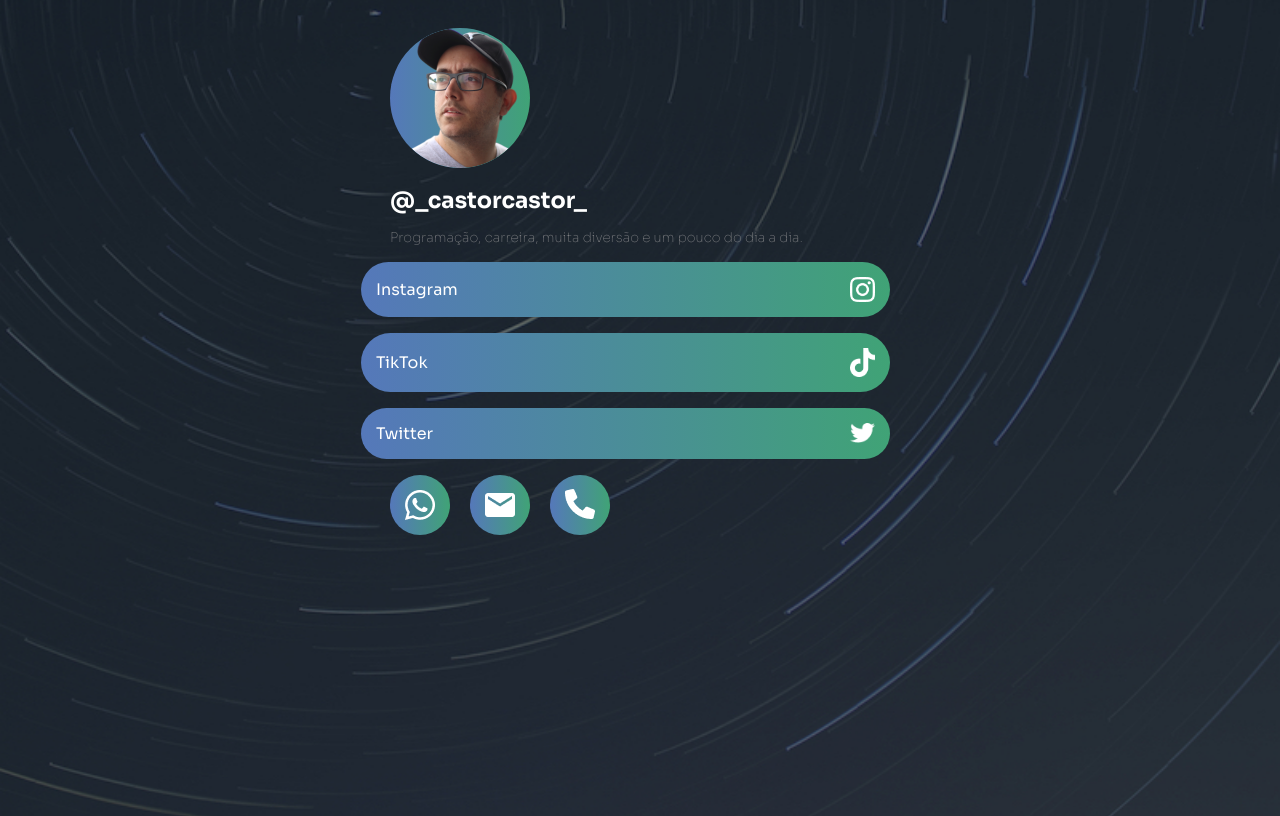
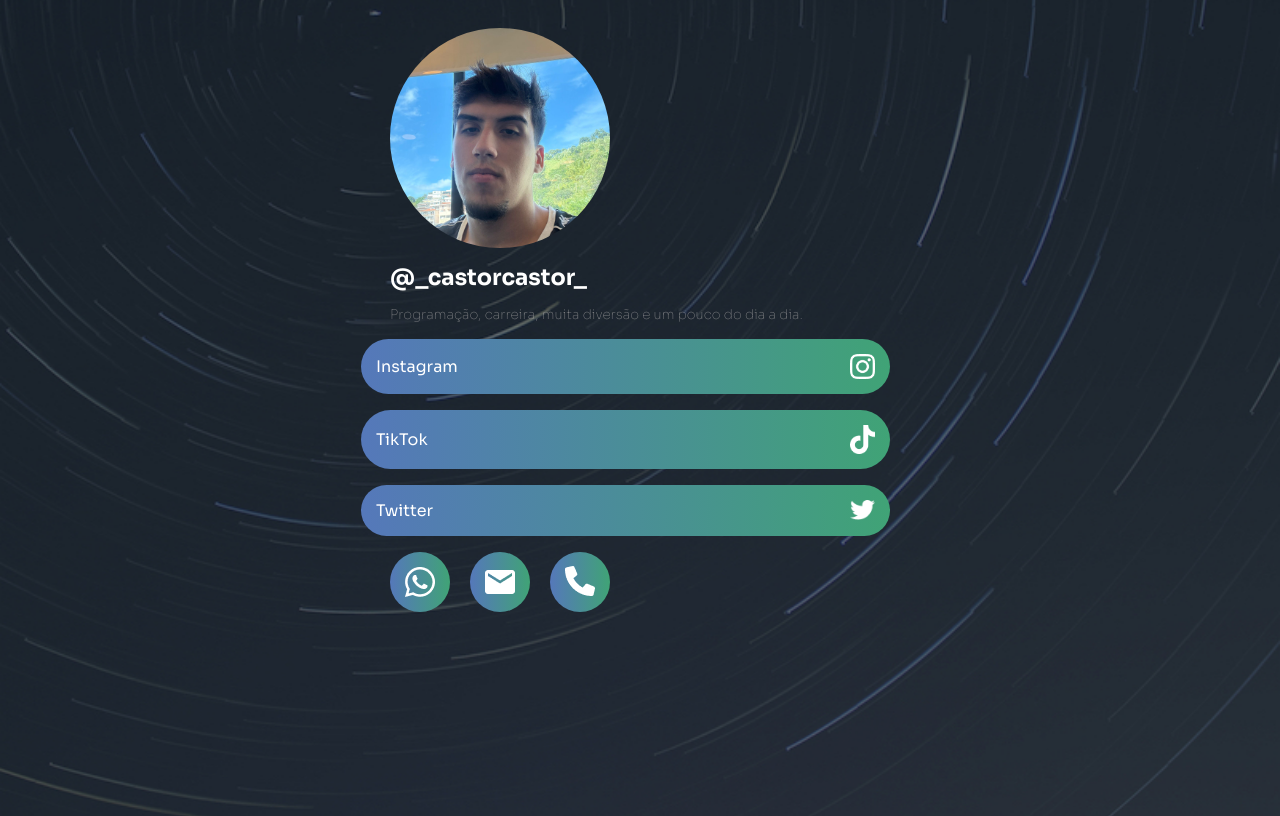
Before and after one commit to Castxr/Landingpage, a plain HTML site: page index.html in a window 1280 px wide. Drawn offline with Linux system fonts and the light colour scheme.

Commit message:
Alterando foto do perfil

```diff
--- a/index.html
+++ b/index.html
@@ -12,7 +12,8 @@
 <body>
     <div id="container">
         <div id="header">
-            <img src="./images/profile.png" alt="imagem de perfil" id="profile">
+            <div id="profile">
+            </div>
             <h1>@_castorcastor_</h1>
             <p>Programação, carreira, muita diversão e um pouco do dia a dia.</p>
         </div>
--- a/style.css
+++ b/style.css
@@ -35,10 +35,12 @@ li{
 }
 
 #profile{
-    width: 140px;
-    background-image: linear-gradient(to right, #5578BA,#40A376);
+    width: 220px;
+    height: 220px;
+    background-image: url("./images/foto castor.jpeg");
+    background-position: center;
+    background-size: cover;
     border-radius: 50%;
-
 }
 
 .links{
```
Also changed, not shown: images/foto castor.jpeg (added).
